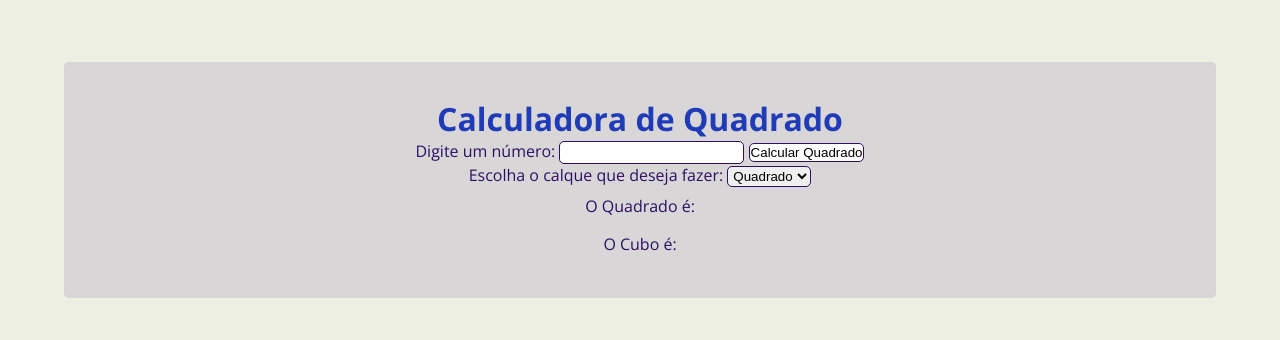
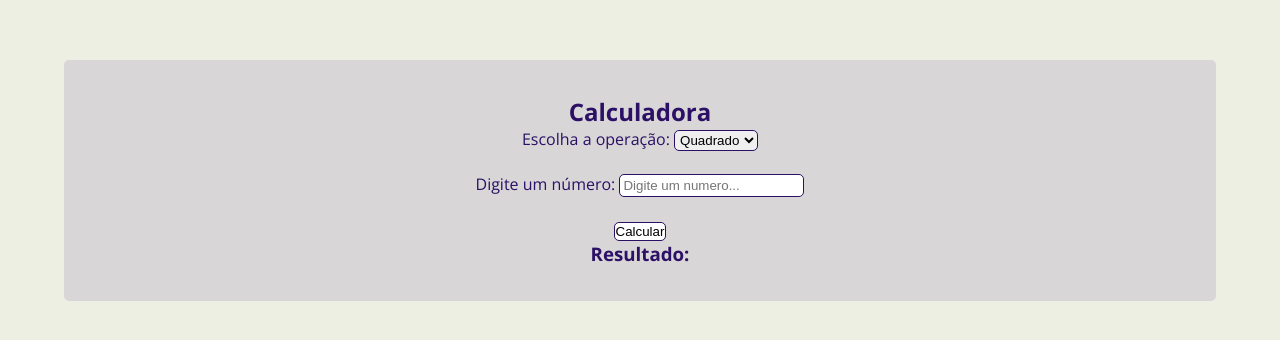
Before and after one commit to PedroSusarte/formulario1, a plain HTML site: page index.html in a window 1280 px wide. Shown: the part 220-560 px from the top of the page. Drawn offline with nearby package versions, Linux system fonts and the light colour scheme.

Commit message:
Update index.html

```diff
--- a/index.html
+++ b/index.html
@@ -1,31 +1,32 @@
 <!DOCTYPE html>
-<html lang="pt-BR">
+<html lang="pt-br">
 <head>
     <meta charset="UTF-8">
-    <meta name="viewport" content="width=device-width, initial-scale=1.0">
     <link rel="stylesheet" href="style.css">
-    <title>Exemplo de Formulário com JavaScript</title>
-    <script src="script.js" defer></script>
+    <title>Calculadora de Quadrado e Cubo</title>
 </head>
 <body>
-    <div>
-    <h1>Calculadora de Quadrado</h1>
-    <form id="numeroForm">
-        <label for="numero">Digite um número:</label>
-        <input type="number" id="numero" name="numero" required>
-        <button type="submit">Calcular Quadrado</button>
-    </form>
+<div>
+    <h2>Calculadora</h2>
 
-        <label for="opcao">Escolha o calque que deseja fazer:</label>
-
-    <select name="x" id="opcao">
-        <option value="Quadrado">Quadrado</option>
-        <option value="Cubo">Cubo</option>
+    <label>Escolha a operação:</label>
+    <select id="operacao">
+        <option value="quadrado">Quadrado</option>
+        <option value="cubo">Cubo</option>
     </select>
 
-    <p>O Quadrado é: <span id="resultado"></span></p>
-    <p>O Cubo é: <span id="resultado2"></span></p>
-    </div>
+    <br><br>
 
+    <label>Digite um número:</label>
+    <input type="number" id="numero" placeholder="Digite um numero...">
+
+    <br><br>
+
+    <button id="btnCalcular">Calcular</button>
+
+    <h3>Resultado: <span id="resultado"></span></h3>
+
+    <script src="script2.js"></script>
+</div>
 </body>
 </html>
```
